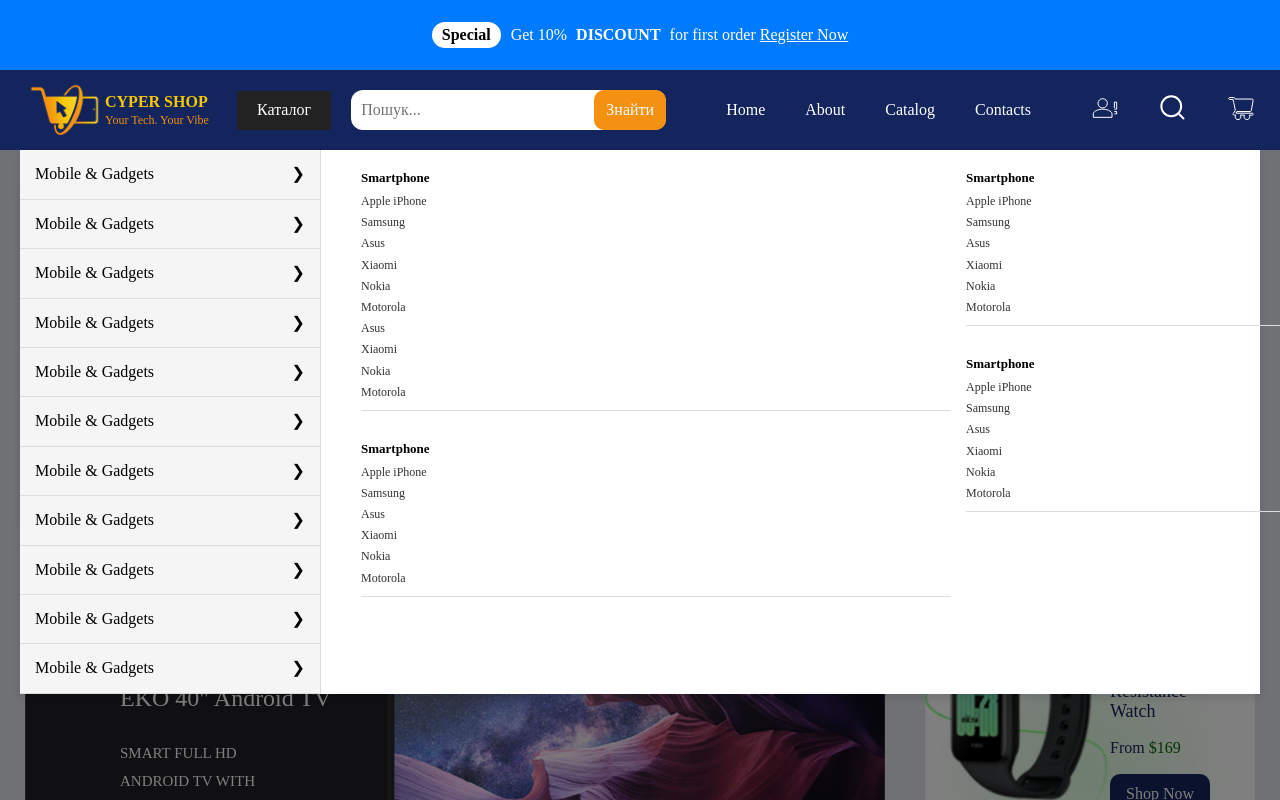
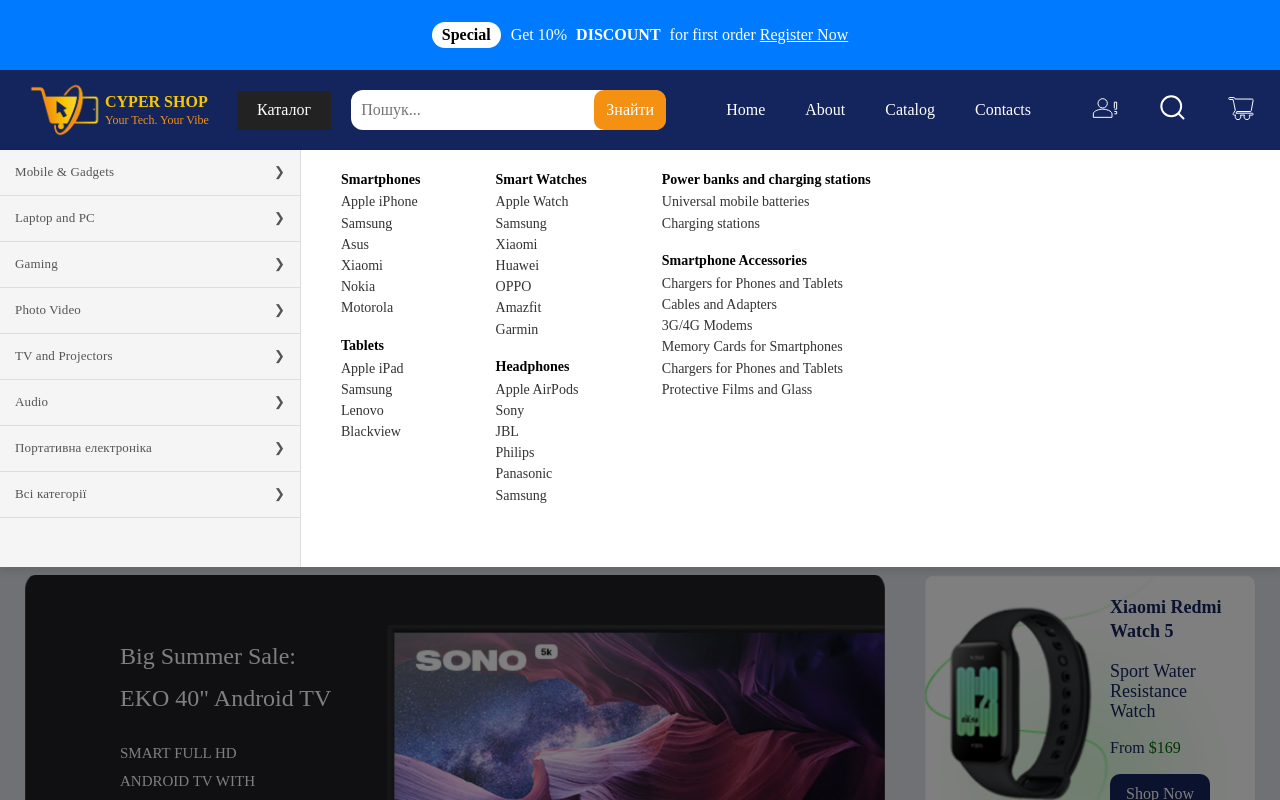
Before and after one commit to MelVikt/web-project, a React (Vite) app: page / in a window 1280 px wide. Both pictures are taken after a click on the button "Каталог". Shown: the top 800 px of the page. Built offline with nearby package versions, Linux system fonts and the light colour scheme.

Commit message:
done cataloge

```diff
--- a/src/widgets/catalogMenu/model/catalogData.ts
+++ b/src/widgets/catalogMenu/model/catalogData.ts
@@ -552,7 +552,7 @@
     ],
   },
   {
-  title: "Інші категорії",
+  title: "Всі категорії",
   subcategories: [],
   },
 ];
--- a/src/widgets/catalogMenu/ui/CatalogMenu.scss
+++ b/src/widgets/catalogMenu/ui/CatalogMenu.scss
@@ -23,13 +23,17 @@
     left: 50%;
     top: 150.4px;
     transform: translateX(-50%);
-    max-width: 1240px;
-    max-height: 544px;
+    max-width: 1280px;
+    height: 417px;
     width: 100%;
     background-color: white;
     display: flex;
     box-shadow: 0 4px 8px rgba(0, 0, 0, 0.1);
     z-index: 999;
+    &--no-fullwidth {
+      background-color: transparent; // ⬅️ прибирає білий фон
+      box-shadow: none; // опційно, якщо не потрібна тінь
+    }
   }
   &__left {
     width: 300px;
@@ -37,7 +41,9 @@
     border-right: 1px solid #ddd;
     overflow-y: auto;
     max-height: 70vh; // или 400px, или под высоту окна
-
+    color: #555;
+    font-size: 13px;
+    letter-spacing: .15px;
     &-list {
       padding-left: 0;
       margin: 0;
@@ -47,9 +53,15 @@
       cursor: pointer;
       border-bottom: 1px solid #ddd;
       list-style-type: none;
+      &:hover {
+        box-shadow:4px 1px 7px -2px #c5c5c5, 0 2px 7px -2px #c5c5c5;
+        color: #555;
+        font-size: 15px;
+        font-weight: 700;
+      }
     }
     &-link {
-      color: #000;
+      color: #3b3838;
       text-decoration: none;
       display: flex;
       justify-content: space-between;
@@ -57,9 +69,7 @@
       width: 100%;
       text-decoration: none;
       color: inherit;
-      &:hover {
-        color: #555;
-      }
+
     }
   }
 
@@ -77,15 +87,13 @@
 
   &__category {
     padding: 0;
-    width: 100%;
-    border-bottom: 1px solid #ddd; // добавляем подчеркивание
-    padding-bottom: 10px; // немного пространства перед линией
-    margin-bottom: 10px; // сохраняем расстояние между блоками
+
 
     &-title {
-      font-size: 13px;
+      font-size: 14px;
       font-weight: 600;
       margin-bottom: 4px;
+      line-height: 1.1;
 
       .catalog__category-link {
         color: #000;
@@ -109,12 +117,14 @@
       list-style: none;
       line-height: 1.2;
 
+
       .catalog__category-link {
         color: #333;
         text-decoration: none;
-        font-size: 12px;
         transition: color 0.15s ease;
-
+        font-size: 14px;
+        font-weight: 400;
+        line-height: 1.1;
         &:hover {
           color: #007bff;
         }
--- a/src/widgets/catalogMenu/ui/CatalogMenu.tsx
+++ b/src/widgets/catalogMenu/ui/CatalogMenu.tsx
@@ -10,6 +10,7 @@
 export const CatalogMenu: React.FC<Props> = ({ headerRef }) => {
   const [isOpen, setIsOpen] = useState(false);
   const [menuTop, setMenuTop] = useState<number>(0);
+  const [activeCategory, setActiveCategory] = useState<CatalogCategory | null>(catalogData[0]);
 
   const menuRef = useRef<HTMLDivElement | null>(null);
   const buttonRef = useRef<HTMLButtonElement | null>(null);
@@ -83,101 +84,53 @@
             }}
           />
 
-          <div
-            className="catalog__dropdown"
-            ref={menuRef}
-          >
+            <div
+              className={`catalog__dropdown${activeCategory?.title === "Всі категорії" ? " catalog__dropdown--no-fullwidth" : ""}`}
+              ref={menuRef}
+            >
             <div className="catalog__left">
               <ul className="catalog__left-list">
-                <li className="catalog__left-item"><a className="catalog__left-link" href="№"><span>Mobile & Gadgets</span><span>&#10095;</span></a></li>
-                <li className="catalog__left-item"><a className="catalog__left-link" href="№"><span>Mobile & Gadgets</span><span>&#10095;</span></a></li>
-                <li className="catalog__left-item"><a className="catalog__left-link" href="№"><span>Mobile & Gadgets</span><span>&#10095;</span></a></li>
-                <li className="catalog__left-item"><a className="catalog__left-link" href="№"><span>Mobile & Gadgets</span><span>&#10095;</span></a></li>
-                <li className="catalog__left-item"><a className="catalog__left-link" href="№"><span>Mobile & Gadgets</span><span>&#10095;</span></a></li>
-                <li className="catalog__left-item"><a className="catalog__left-link" href="№"><span>Mobile & Gadgets</span><span>&#10095;</span></a></li>
-                <li className="catalog__left-item"><a className="catalog__left-link" href="№"><span>Mobile & Gadgets</span><span>&#10095;</span></a></li>
-                <li className="catalog__left-item"><a className="catalog__left-link" href="№"><span>Mobile & Gadgets</span><span>&#10095;</span></a></li>
-                <li className="catalog__left-item"><a className="catalog__left-link" href="№"><span>Mobile & Gadgets</span><span>&#10095;</span></a></li>
-                <li className="catalog__left-item"><a className="catalog__left-link" href="№"><span>Mobile & Gadgets</span><span>&#10095;</span></a></li>
-                <li className="catalog__left-item"><a className="catalog__left-link" href="№"><span>Mobile & Gadgets</span><span>&#10095;</span></a></li>
-                <li className="catalog__left-item"><a className="catalog__left-link" href="№"><span>Mobile & Gadgets</span><span>&#10095;</span></a></li>
-                <li className="catalog__left-item"><a className="catalog__left-link" href="№"><span>Mobile & Gadgets</span><span>&#10095;</span></a></li>
+                {catalogData.map((category) => (
+                  <li
+                    key={category.title}
+                    className="catalog__left-item"
+                    onMouseEnter={() => setActiveCategory(category)}
+                  >
+                    <a
+                      className="catalog__left-link"
+                      href={`/catalog/${encodeURIComponent(category.title)}`}
+                    >
+                      <span>{category.title}</span>
+                      <span>&#10095;</span>
+                    </a>
+                  </li>
+
+                ))}
+              </ul>
+
+            </div>
+            {activeCategory?.title !== "Всі категорії" && Array.isArray(activeCategory?.subcategories) && (
+              <div className="catalog__right">
+                {activeCategory?.subcategories?.map((subcategory) => (
+                    <nav key={subcategory.title} className="catalog__category">
+                      <h2 className="catalog__category-title">
+                      <a className="catalog__category-link" href="#">
+                        {subcategory.title}
+                      </a>
+                    </h2>
+                    <ul className="catalog__category-list">
+                      {subcategory.subcategories?.map((item) =>(
+                        <li key={item.title} className="catalog__category-item">
+                          <a className="catalog__category-link" href="#">{item.title}</a>
+                        </li>
+                      ))}
+                    </ul>
+                  </nav>
+                ))}
+              </div>
+            )}
 
 
-              </ul>
-            </div>
-            <div className="catalog__right">
-            <nav className="catalog__category">
-              <h2 className="catalog__category-title"><a className="catalog__category-link" href="№">Smartphone</a></h2>
-              <ul className="catalog__category-list">
-                <li className="catalog__category-item"><a className="catalog__category-link" href="№">Apple iPhone</a></li>
-                <li className="catalog__category-item"><a className="catalog__category-link" href="№">Samsung</a></li>
-                <li className="catalog__category-item"><a className="catalog__category-link" href="№">Asus</a></li>
-                <li className="catalog__category-item"><a className="catalog__category-link" href="№">Xiaomi</a></li>
-                <li className="catalog__category-item"><a className="catalog__category-link" href="№">Nokia</a></li>
-                <li className="catalog__category-item"><a className="catalog__category-link" href="№">Motorola</a></li>
-                <li className="catalog__category-item"><a className="catalog__category-link" href="№">Asus</a></li>
-                <li className="catalog__category-item"><a className="catalog__category-link" href="№">Xiaomi</a></li>
-                <li className="catalog__category-item"><a className="catalog__category-link" href="№">Nokia</a></li>
-                <li className="catalog__category-item"><a className="catalog__category-link" href="№">Motorola</a></li>
-              </ul>
-            </nav>
-            <nav className="catalog__category">
-              <h2 className="catalog__category-title"><a className="catalog__category-link" href="№">Smartphone</a></h2>
-              <ul className="catalog__category-list">
-                <li className="catalog__category-item"><a className="catalog__category-link" href="№">Apple iPhone</a></li>
-                <li className="catalog__category-item"><a className="catalog__category-link" href="№">Samsung</a></li>
-                <li className="catalog__category-item"><a className="catalog__category-link" href="№">Asus</a></li>
-                <li className="catalog__category-item"><a className="catalog__category-link" href="№">Xiaomi</a></li>
-                <li className="catalog__category-item"><a className="catalog__category-link" href="№">Nokia</a></li>
-                <li className="catalog__category-item"><a className="catalog__category-link" href="№">Motorola</a></li>
-              </ul>
-            </nav>
-            <nav className="catalog__category">
-              <h2 className="catalog__category-title"><a className="catalog__category-link" href="№">Smartphone</a></h2>
-              <ul className="catalog__category-list">
-                <li className="catalog__category-item"><a className="catalog__category-link" href="№">Apple iPhone</a></li>
-                <li className="catalog__category-item"><a className="catalog__category-link" href="№">Samsung</a></li>
-                <li className="catalog__category-item"><a className="catalog__category-link" href="№">Asus</a></li>
-                <li className="catalog__category-item"><a className="catalog__category-link" href="№">Xiaomi</a></li>
-                <li className="catalog__category-item"><a className="catalog__category-link" href="№">Nokia</a></li>
-                <li className="catalog__category-item"><a className="catalog__category-link" href="№">Motorola</a></li>
-              </ul>
-            </nav>
-            <nav className="catalog__category">
-              <h2 className="catalog__category-title"><a className="catalog__category-link" href="№">Smartphone</a></h2>
-              <ul className="catalog__category-list">
-                <li className="catalog__category-item"><a className="catalog__category-link" href="№">Apple iPhone</a></li>
-                <li className="catalog__category-item"><a className="catalog__category-link" href="№">Samsung</a></li>
-                <li className="catalog__category-item"><a className="catalog__category-link" href="№">Asus</a></li>
-                <li className="catalog__category-item"><a className="catalog__category-link" href="№">Xiaomi</a></li>
-                <li className="catalog__category-item"><a className="catalog__category-link" href="№">Nokia</a></li>
-                <li className="catalog__category-item"><a className="catalog__category-link" href="№">Motorola</a></li>
-              </ul>
-            </nav>
-            <nav className="catalog__category">
-              <h2 className="catalog__category-title"><a className="catalog__category-link" href="№">Smartphone</a></h2>
-              <ul className="catalog__category-list">
-                <li className="catalog__category-item"><a className="catalog__category-link" href="№">Apple iPhone</a></li>
-                <li className="catalog__category-item"><a className="catalog__category-link" href="№">Samsung</a></li>
-                <li className="catalog__category-item"><a className="catalog__category-link" href="№">Asus</a></li>
-                <li className="catalog__category-item"><a className="catalog__category-link" href="№">Xiaomi</a></li>
-                <li className="catalog__category-item"><a className="catalog__category-link" href="№">Nokia</a></li>
-                <li className="catalog__category-item"><a className="catalog__category-link" href="№">Motorola</a></li>
-              </ul>
-            </nav>
-            <nav className="catalog__category">
-              <h2 className="catalog__category-title"><a className="catalog__category-link" href="№">Smartphone</a></h2>
-              <ul className="catalog__category-list">
-                <li className="catalog__category-item"><a className="catalog__category-link" href="№">Apple iPhone</a></li>
-                <li className="catalog__category-item"><a className="catalog__category-link" href="№">Samsung</a></li>
-                <li className="catalog__category-item"><a className="catalog__category-link" href="№">Asus</a></li>
-                <li className="catalog__category-item"><a className="catalog__category-link" href="№">Xiaomi</a></li>
-                <li className="catalog__category-item"><a className="catalog__category-link" href="№">Nokia</a></li>
-                <li className="catalog__category-item"><a className="catalog__category-link" href="№">Motorola</a></li>
-              </ul>
-            </nav>
-            </div>
           </div>
         </>
       )}
```
Lines whose indentation alone changed are shown as unchanged.
